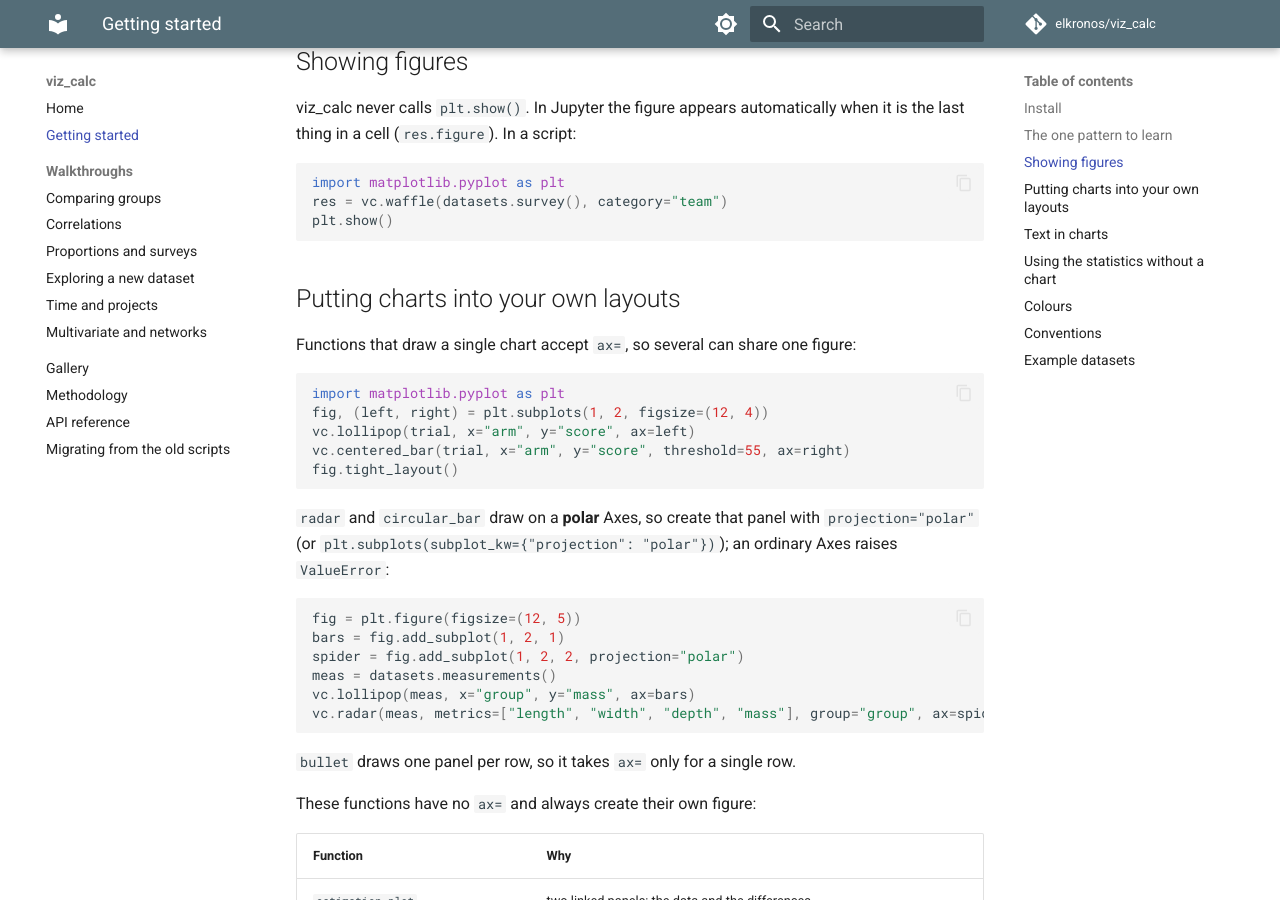
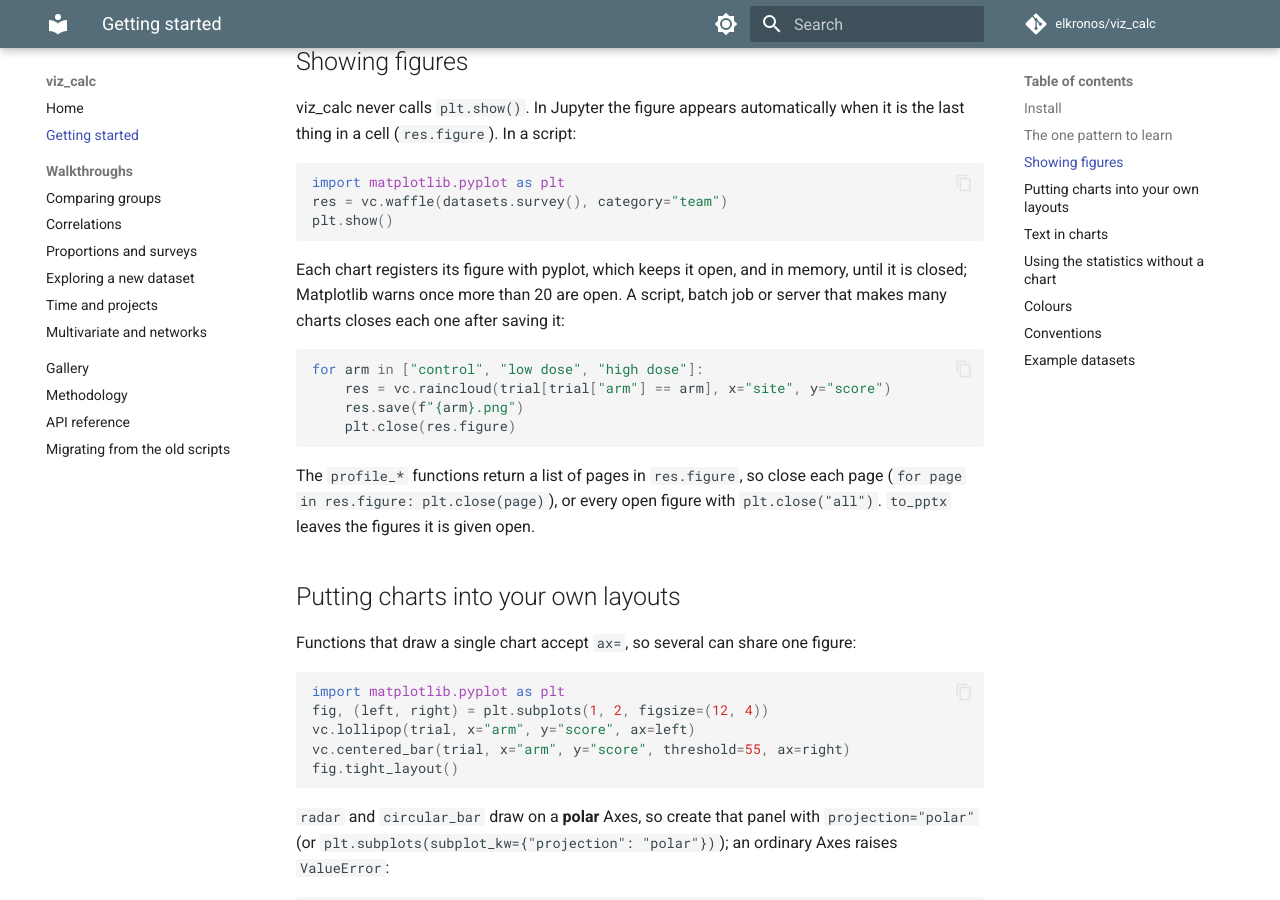
Before and after one commit to elkronos/viz_calc, an MkDocs documentation site: the page built from docs/getting-started.md, in a window 1280 px wide and 900 px high, scrolled down 1454 px. Built offline with MkDocs 1.6.1 and Material for MkDocs 9.7.7, drawn with Linux system fonts in a browser that asks for light colours; comment, search, counter and statistics services are not loaded.

Commit message:
Say in Showing figures that charts stay open until closed
Every chart registers its figure with pyplot, so a loop that saves
charts without closing them keeps every figure in memory and triggers
Matplotlib's more-than-20-figures warning, and the docs never said so.
The section now shows plt.close(res.figure) after saving and how to
close the pages of a profile_* result, where plt.close(list) raises.

````diff
--- a/docs/getting-started.md
+++ b/docs/getting-started.md
@@ -67,6 +67,22 @@ import matplotlib.pyplot as plt
 res = vc.waffle(datasets.survey(), category="team")
 plt.show()
 ```
+
+Each chart registers its figure with pyplot, which keeps it open, and in
+memory, until it is closed; Matplotlib warns once more than 20 are open. A
+script, batch job or server that makes many charts closes each one after
+saving it:
+
+```python
+for arm in ["control", "low dose", "high dose"]:
+    res = vc.raincloud(trial[trial["arm"] == arm], x="site", y="score")
+    res.save(f"{arm}.png")
+    plt.close(res.figure)
+```
+
+The `profile_*` functions return a list of pages in `res.figure`, so close
+each page (`for page in res.figure: plt.close(page)`), or every open figure
+with `plt.close("all")`. `to_pptx` leaves the figures it is given open.
 
 ## Putting charts into your own layouts
 
````
Also changed, not shown: 1 other file.
